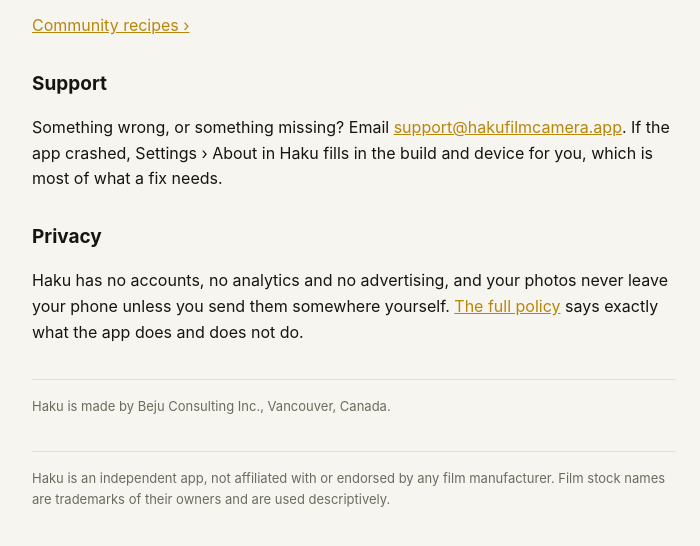
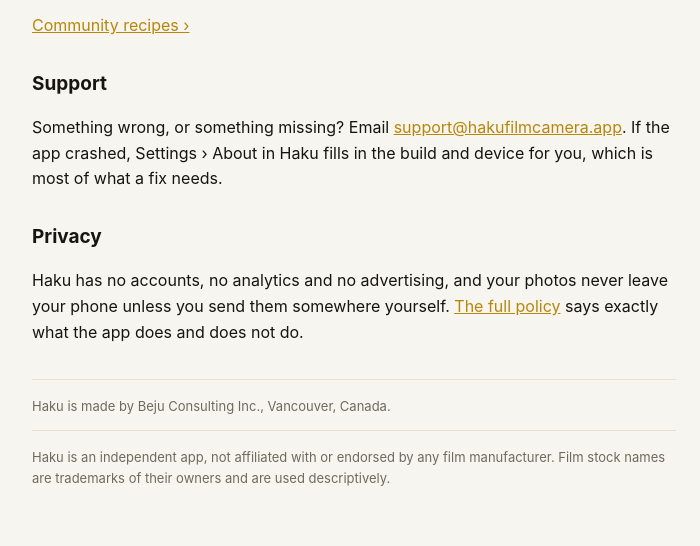
Before and after one commit to hakufilmcamera/recipes, a plain HTML site: page index.html in a window 1280 px wide. Shown: the part 346-892 px from the top of the page, without its empty margins (286-986 px from the left). Drawn offline with Linux system fonts and the light colour scheme.

Commit message:
Adjacent footer lines sit together

```diff
--- a/shared.css
+++ b/shared.css
@@ -19,3 +19,5 @@
 .dim { color: var(--dim); }
 .foot { color: var(--dim); font-size: 13px; margin-top: 34px;
         border-top: 1px solid var(--line); padding-top: 16px; }
+
+.foot + .foot { margin-top: 6px; }
```
